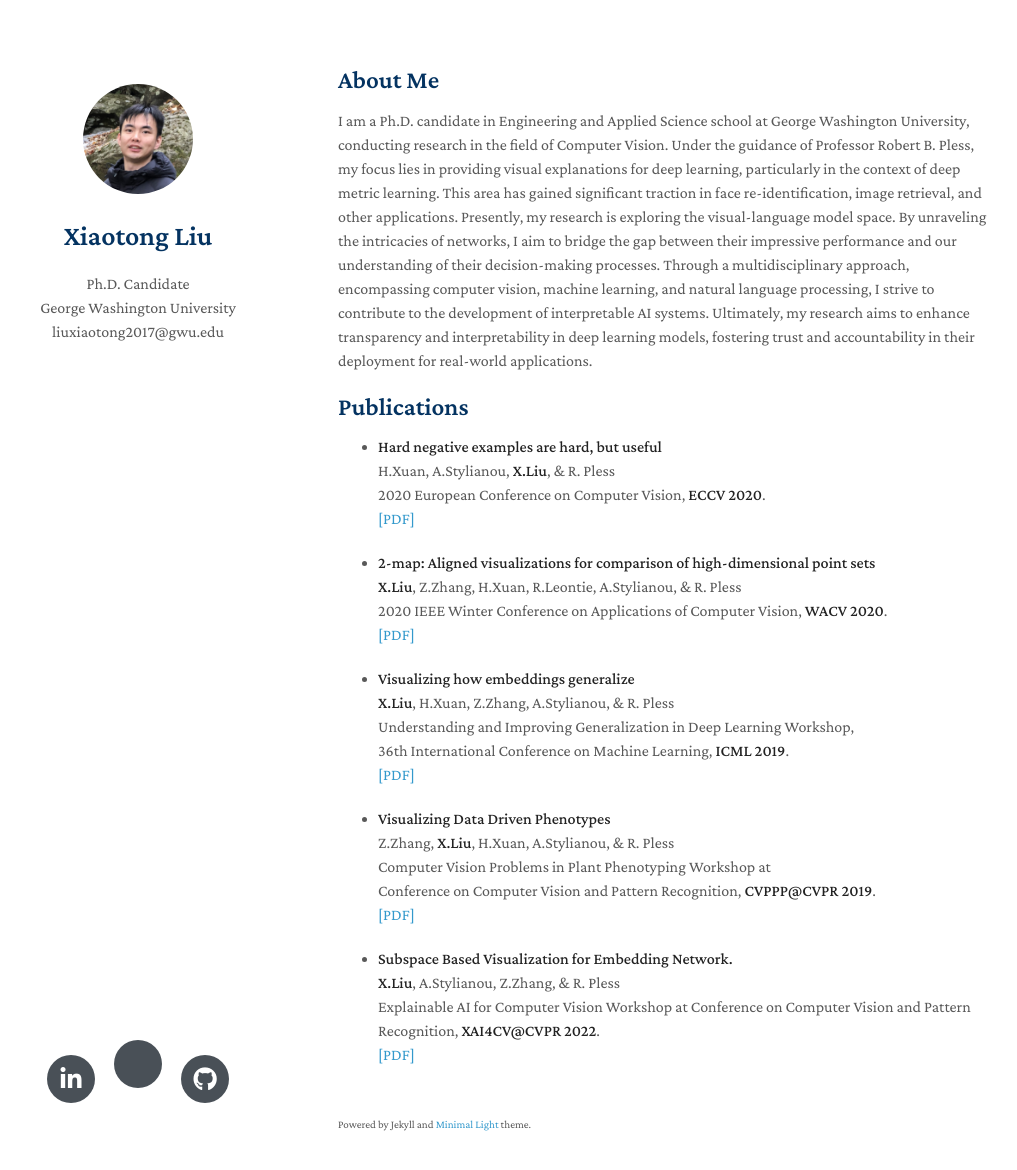
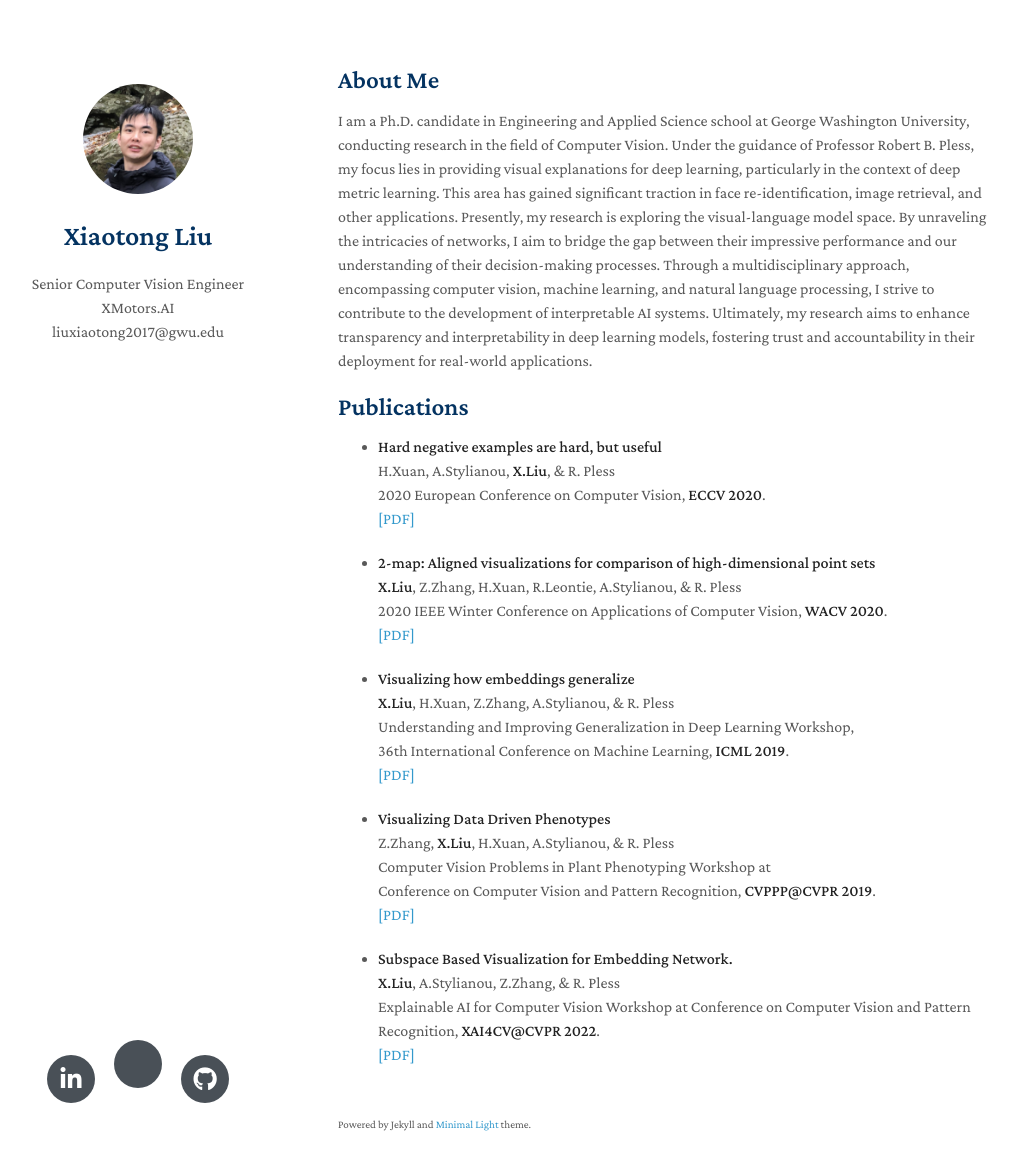
Before and after one commit to LiuXiaotong96/liuxiaotong96.github.io, a Jekyll site: the page built from index.md, in a window 1280 px wide and 1205 px high. Shown: the top 1170 px of the window, without its empty margins (132-1149 px from the left). Built offline with Jekyll 4.4.1, drawn with Linux system fonts in a browser that asks for light colours; nearby versions of some CDN libraries; a style sheet for code colours, icons or effects is not loaded; our own code applies the rules of GitHub Pages for plain Markdown files.

Commit message:
Update _config.yml

```diff
--- a/_config.yml
+++ b/_config.yml
@@ -1,6 +1,6 @@
 title: Xiaotong Liu
-position: Ph.D. Candidate
-affiliation: George Washington University
+position: Senior Computer Vision Engineer
+affiliation: XMotors.AI
 email: liuxiaotong2017@gwu.edu
 keywords: minimal academic
 google_scholar: https://scholar.google.com/citations?hl=en&user=xXvtWJMAAAAJ
```
